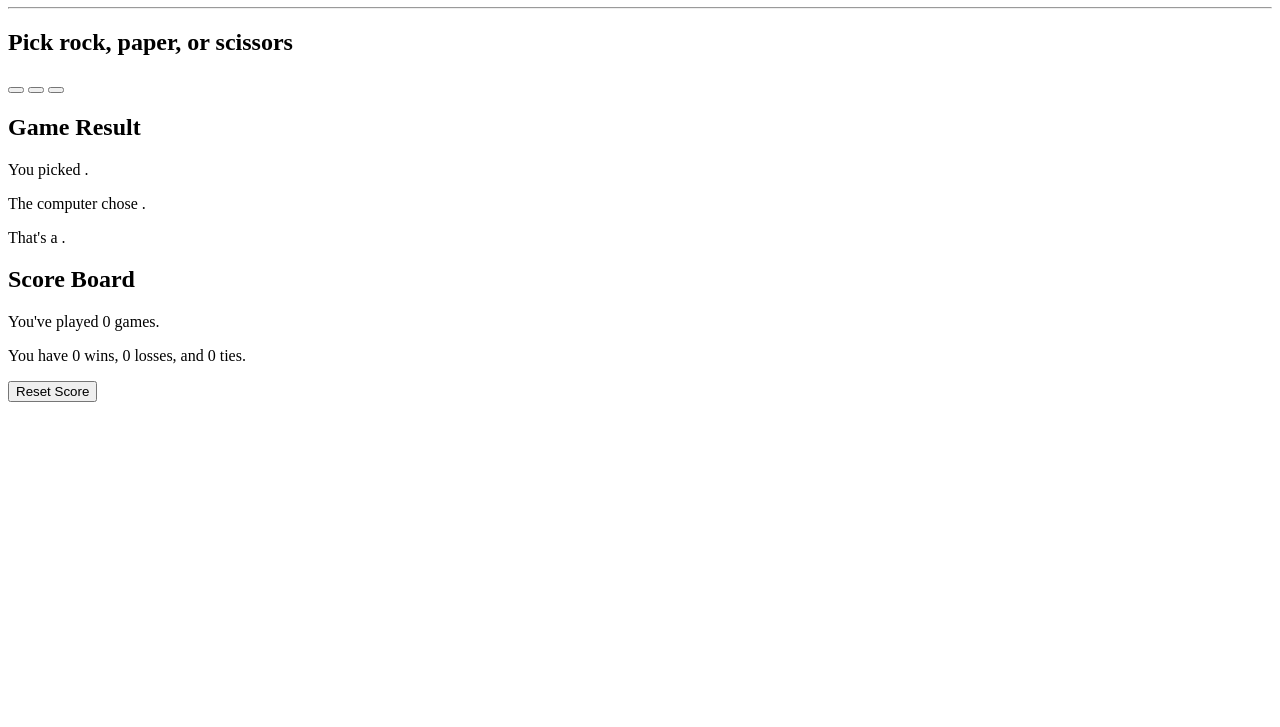
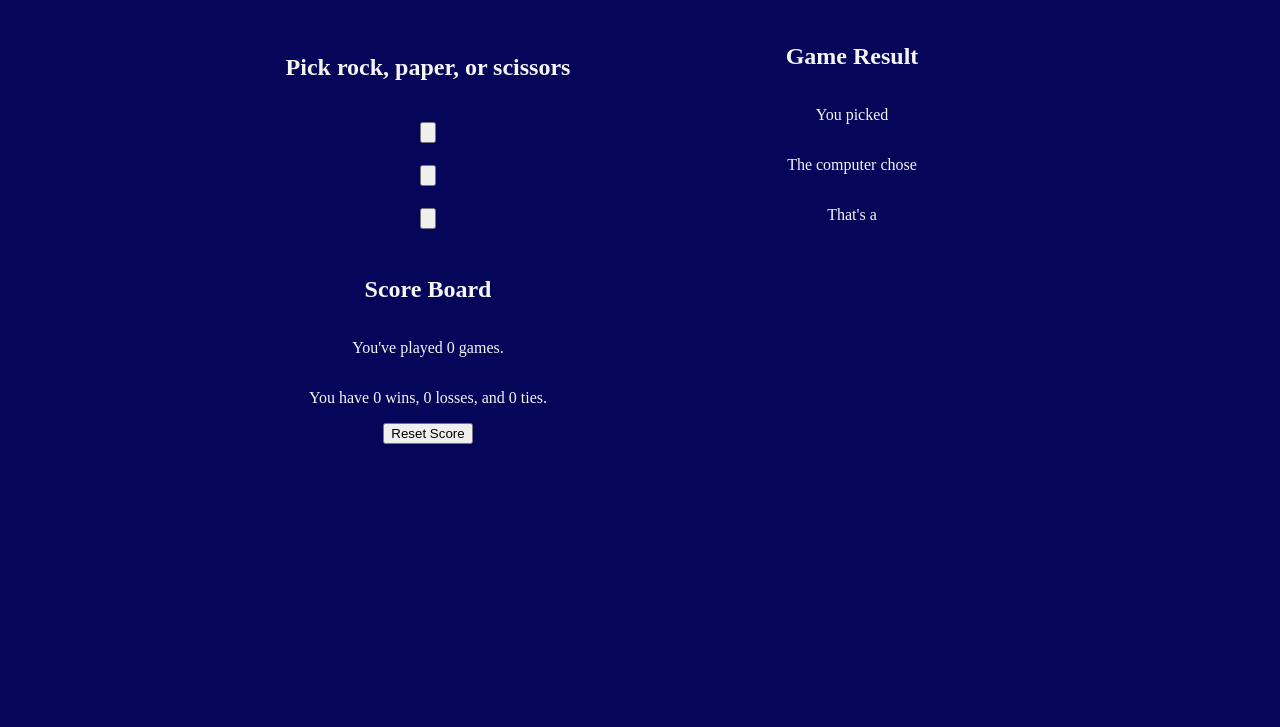
Before and after one commit to TheNerdHolden/JSGame-RPS, a plain HTML site: page index.html in a window 1280 px wide. Shown: the part 73-800 px from the top of the page. Drawn offline with Linux system fonts and the light colour scheme.

Commit message:
started css

```diff
--- /dev/null
+++ b/css/style.css
@@ -0,0 +1,28 @@
+body {
+    width: 65%;
+    margin: auto;
+    background-color: rgb(5, 5, 89);
+}
+h1, h2, p {
+    color: whitesmoke;
+}
+h1 {
+    text-align: center;
+}
+hr {
+    rotate: 90deg;
+}
+header {
+    background-color: rgb(5, 5, 89);
+}
+main {
+    display: grid;
+    grid-template-columns: 1fr 1fr;
+    grid-gap: 1rem;
+}
+main section {
+    display: flex;
+    flex-direction: column;
+    justify-content: space-around;
+    align-items: center;
+}
--- a/index.html
+++ b/index.html
@@ -4,7 +4,7 @@
     <meta charset="UTF-8">
     <meta name="viewport" content="width=device-width, initial-scale=1.0">
     <title>Javascript Game - Rock, Paper, Scissors</title>
-    <!-- stylesheet link  -->
+    <link href="css/style.css" rel="stylesheet">
 </head>
 <body>
     <main>
@@ -13,20 +13,20 @@
         <section id="choice">
             <h2>Pick rock, paper, or scissors</h2>
             <button id="rock" onclick="runGame('rock')">
-                <!-- <img src="" alt="heads"> -->
+                <img id="r-img" src="svg/noun-rock-hand-341559.svg" alt="rock">
             </button>
             <button id="paper" onclick="runGame('paper')">
-                <!-- <img src="" alt="heads"> -->
+                <img id="p-img" src="svg/noun-paper-hand-341558.svg" alt="paper">
             </button>
             <button id="scissors" onclick="runGame('scissors')">
-                <!-- <img src="" alt="heads"> -->
+                <img id="s-img" src="svg/noun-scissors-hand-341564.svg" alt="scissors">
             </button>
         </section>
         <section id="output">
             <h2>Game Result</h2>
-            <p>You picked <span id="prediction"> </span>.</p>
-            <p>The computer chose <span id="compChoice"> </span>.</p>
-            <p>That's a <span id="result"> </span>.</p>
+            <p>You picked <span id="prediction"> </span></p>
+            <p>The computer chose <span id="compChoice"> </span></p>
+            <p>That's a <span id="result"> </span></p>
         </section>
         <section id="storage">
             <h2>Score Board</h2>
--- a/js/logicRPS.js
+++ b/js/logicRPS.js
@@ -25,7 +25,7 @@ function runGame(x) {
         status = "tie";
         numTies++;
     } else if (pick === 'rock' && choice === 'paper') {
-        status = "lose";
+        status = "loss";
         numLoss++;
     } else if (pick === 'rock' && choice === 'scissors') {
         status = "win";
@@ -37,10 +37,10 @@ function runGame(x) {
         status = "tie";
         numTies++;
     } else if (pick === 'paper' && choice === 'scissors') {
-        status = "lose";
+        status = "loss";
         numLoss++;
     } else if (pick === 'scissors' && choice === 'rock') {
-        status = "lose";
+        status = "loss";
         numLoss++;
     } else if (pick === 'scissors' && choice === 'paper') {
         status = "win";
```
